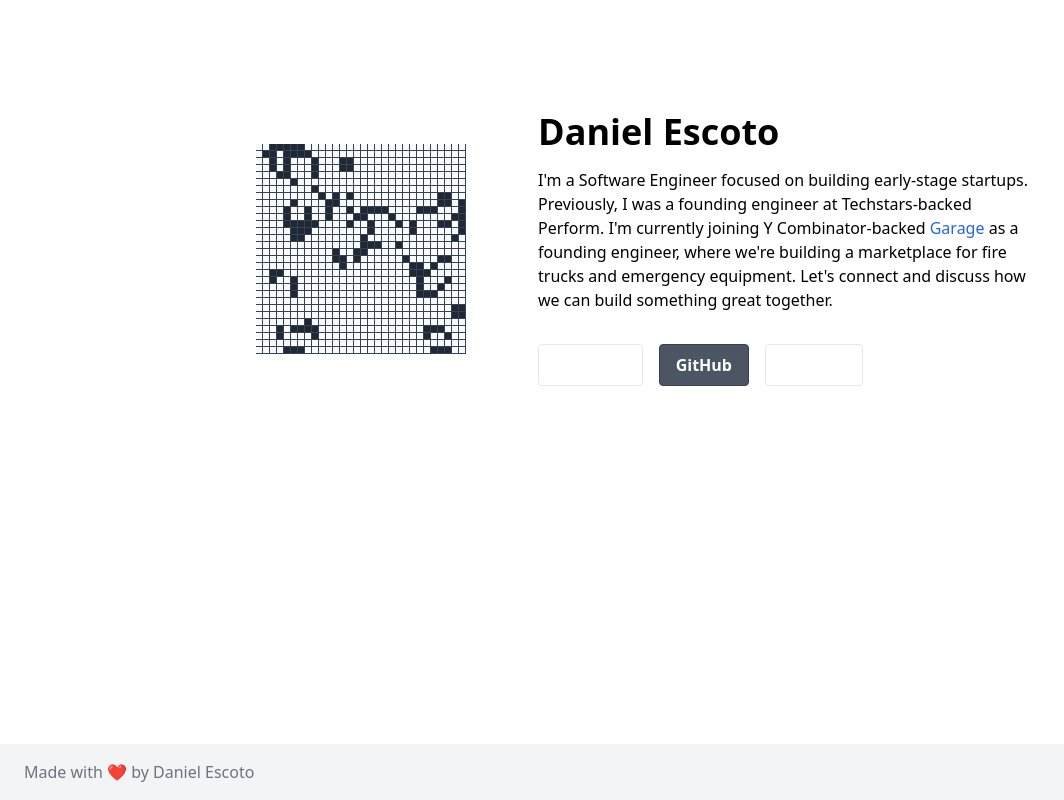
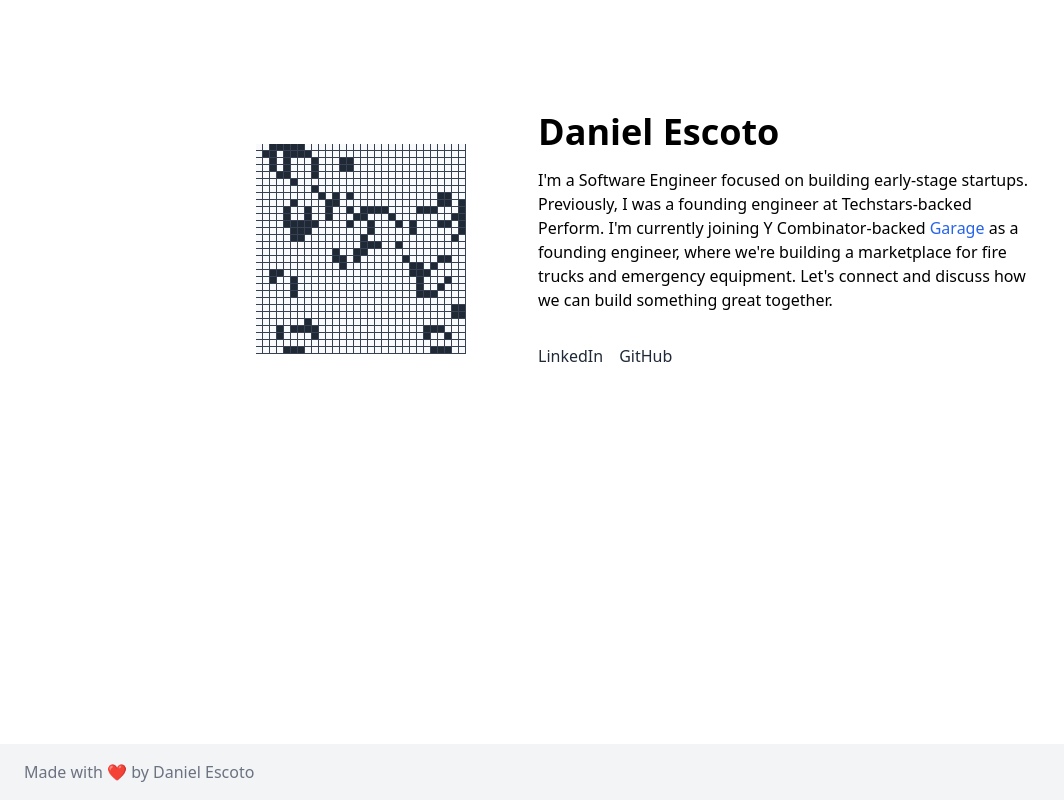
Before and after one commit to daniel-escoto/portfolio, a React (Vite) app: page / in a window 1280 px wide. Shown: the whole page, without its empty margins (0-1064 px from the left). Built offline with nearby package versions, Linux system fonts and the light colour scheme.

Commit message:
minimalist

```diff
--- a/src/components/Hero.tsx
+++ b/src/components/Hero.tsx
@@ -2,21 +2,14 @@
 import GameOfLife from "./GameOfLife";
 import Link from "./Link";
 
-const HeroLink = ({
-  text,
-  href,
-  color,
-}: {
-  text: string;
-  href: string;
-  color: string;
-}) => {
+const HeroLink = ({ text, href }: { text: string; href: string }) => {
   return (
     <Link
       href={href}
-      className={`bg-${color}-600  text-white font-bold py-2 px-4 rounded border border-${color}-700 dark:bg-${color}-700  dark:border-${color}-900`}
+      className="relative font-medium text-gray-800 dark:text-gray-200 group"
     >
       {text}
+      <span className="absolute bottom-0 left-1/2 -translate-x-1/2 w-0 h-0.5 bg-current transition-all duration-300 group-hover:w-full group-hover:left-0 group-hover:translate-x-0" />
     </Link>
   );
 };
@@ -47,19 +40,13 @@
             build something great together.
           </p>
 
-          <div className="flex flex-row space-x-4 mt-8">
+          <div className="flex flex-row items-start space-x-4 mt-8">
             <HeroLink
               text="LinkedIn"
               href="https://www.linkedin.com/in/danescoto/"
-              color="blue"
             />
 
-            <HeroLink
-              text="GitHub"
-              href="https://github.com/daniel-escoto"
-              color="gray"
-            />
-            <HeroLink text="Resume" href="/resume.pdf" color="green" />
+            <HeroLink text="GitHub" href="https://github.com/daniel-escoto" />
           </div>
         </div>
       </div>
```
